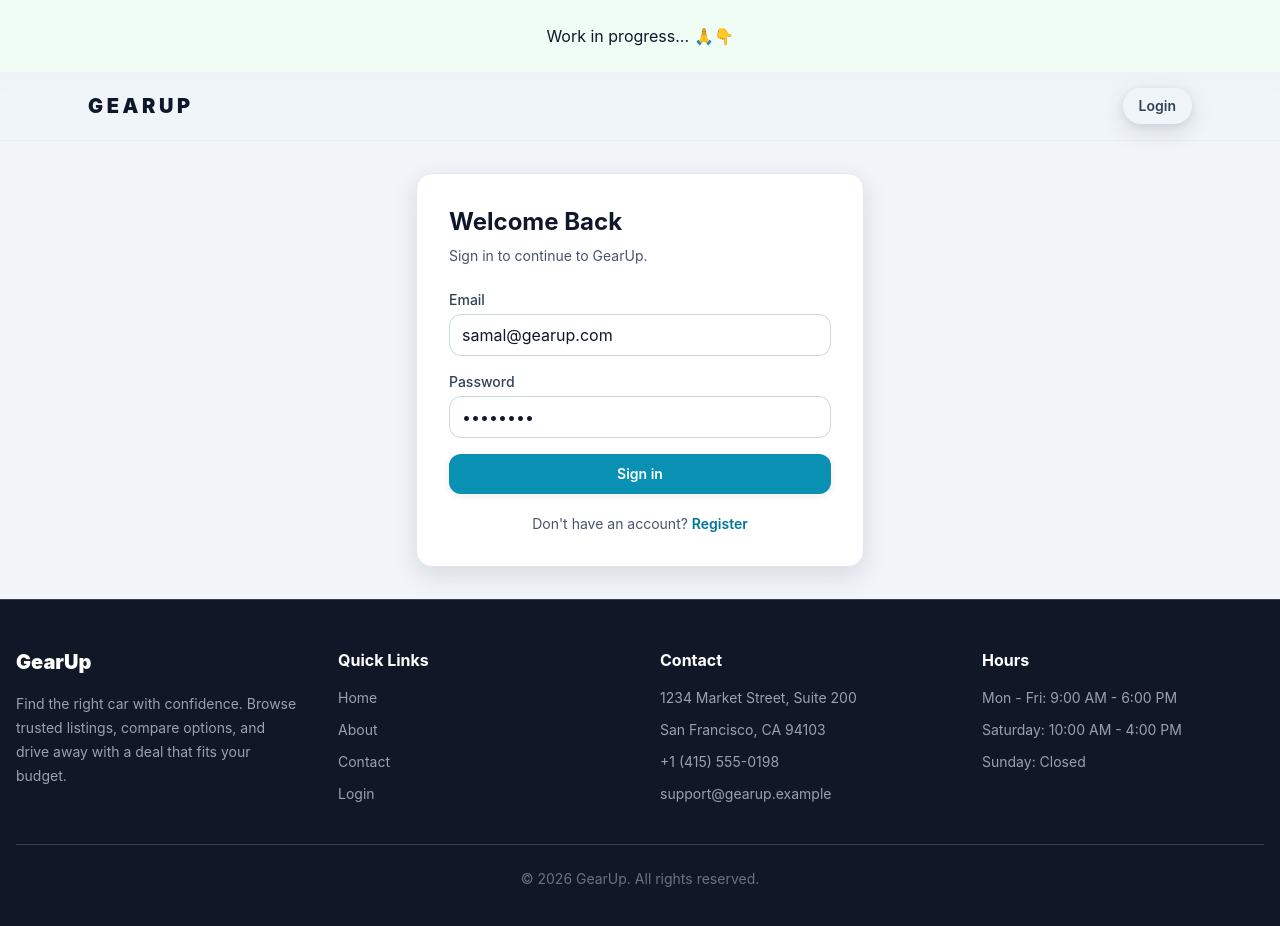
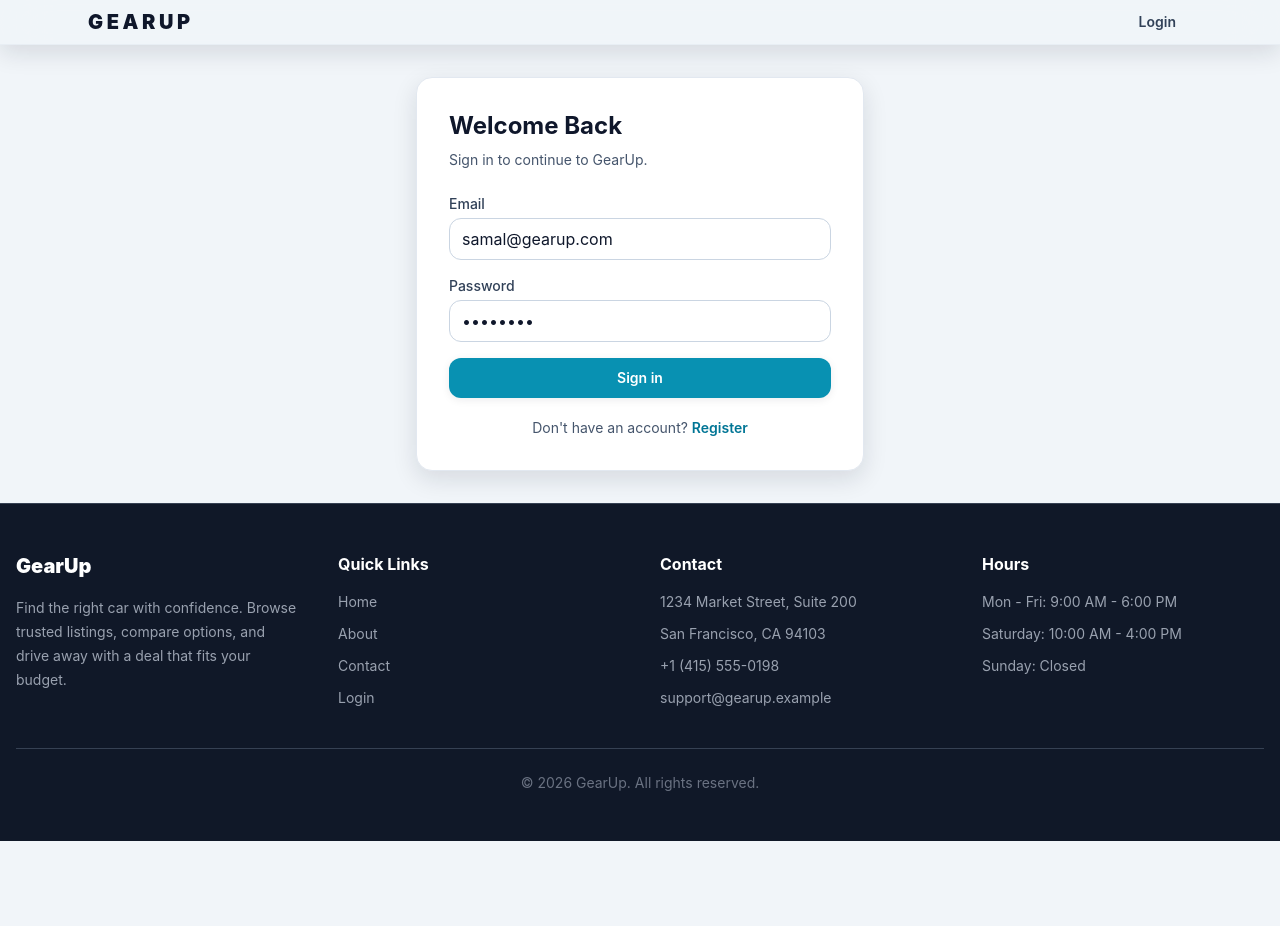
Before and after one commit to Samal-Ibrahim/gearup-client, a React (Vite) app: page /login in a window 1280 px wide. Shown: the top 926 px of the page. After the commit the page ends 841 px from the top, so only its background shows below. Built offline with nearby package versions, Linux system fonts and the light colour scheme.

Commit message:
Refactor code structure for improved readability and maintainability

```diff
--- a/src/App.tsx
+++ b/src/App.tsx
@@ -5,9 +5,9 @@ import AppRoutes from "./routes/Index"
 function App() {
   return (
     <div className="flex min-h-screen flex-col">
-      <div className="flex w-full items-center bg-green-50 p-6 shadow-md">
+      {/* <div className="flex w-full items-center bg-green-50 p-1 shadow-md">
         <h3 className="mx-auto">Work in progress... 🙏👇</h3>
-      </div>
+      </div> */}
       <Header />
       <main className="flex-1">
         <AppRoutes />
--- a/src/components/Header.tsx
+++ b/src/components/Header.tsx
@@ -1,4 +1,5 @@
 import { NavLink } from "react-router-dom"
+import profileImg from "../assets/profile-img.jpg"
 import { useAuth } from "../context/IsAuthContext"
 import { clearToken } from "../features/auth/token"
 
@@ -7,36 +8,27 @@ const Header = () => {
 
   // const url = window.location.pathname
 
-
-
   return (
-    <header className="sticky top-0 z-50 border-slate-200/60 border-b bg-slate-100/80 backdrop-blur-xl">
-      <div className="mx-auto flex w-full max-w-6xl items-center justify-between px-4 py-4 sm:px-6">
+    <header className="sticky top-0 z-50 border-slate-200/60 border-b bg-slate-100/80 shadow-md backdrop-blur-xl">
+      <div className="mx-auto flex w-full max-w-6xl items-center justify-between px-4 py-1 sm:px-6">
         <NavLink to="/" className="font-black text-slate-900 text-xl uppercase tracking-[0.18em]">
           GearUp
         </NavLink>
 
-        <nav className="hidden items-center rounded-full shadow-sm sm:flex">
+        <nav className="hidden items-center sm:flex">
           {!isAuth && (
             <NavLink
               to="/login"
-              className="rounded-full px-4 py-2 font-semibold text-slate-700 text-sm shadow-md transition-all duration-300 hover:bg-white/90 hover:text-slate-900"
+              className="rounded-full px-4 py-2 font-semibold text-slate-700 text-sm transition-all duration-300 hover:bg-white/90 hover:text-slate-900"
             >
               Login
             </NavLink>
           )}
           {isAuth && (
-            <>
-              <NavLink
-                to="/profile"
-                className="bg-cyan-500 text-white shadow-[0_8px_24px_rgba(6,182,212,0.35)]"
-              >
-                Profile
-              </NavLink>
-
+            <div className="flex flex-row items-center gap-4 py-1">
               <NavLink
                 to="/login"
-                className=""
+                className="rounded-full bg-slate-100/80 px-4 py-1 transition-all duration-300 hover:bg-white/90 hover:text-slate-900"
                 onClick={() => {
                   logout()
                   clearToken()
@@ -44,7 +36,16 @@ const Header = () => {
               >
                 Logout
               </NavLink>
-            </>
+              <div className="flex">
+                <NavLink to="/profile">
+                  <img
+                    className="h-9 w-9 rounded-full object-cover"
+                    src={profileImg}
+                    alt="profile img"
+                  />
+                </NavLink>
+              </div>
+            </div>
           )}
         </nav>
       </div>
--- a/src/pages/auth/Login.tsx
+++ b/src/pages/auth/Login.tsx
@@ -1,7 +1,6 @@
 import { useState } from "react"
 import { Link } from "react-router"
-import { useLogin } from "../../features/auth/hooks";
-
+import { useLogin } from "../../features/auth/hooks"
 
 const Login = () => {
   const [email, setEmail] = useState("samal@gearup.com")
@@ -33,7 +32,6 @@ const Login = () => {
               required
               value={email}
               onChange={(event) => setEmail(event.target.value)}
-
               placeholder="you@example.com"
               className="w-full rounded-lg border border-slate-300 bg-white px-3 py-2 text-slate-900 outline-none transition focus:border-brand-500 focus:ring-2 focus:ring-brand-500/30"
             />
@@ -65,7 +63,7 @@ const Login = () => {
           <button
             type="submit"
             disabled={isPending}
-            className="btn-primary w-full px-4 py-2.5 font-semibold text-sm disabled:cursor-not-allowed disabled:opacity-70"
+            className="btn-primary w-full cursor-pointer px-4 py-2.5 font-semibold text-sm disabled:cursor-not-allowed disabled:opacity-70"
           >
             {isPending ? "Signing in..." : "Sign in"}
           </button>
--- a/src/pages/auth/Register.tsx
+++ b/src/pages/auth/Register.tsx
@@ -143,7 +143,7 @@ const Register = () => {
           <button
             type="submit"
             disabled={isPending}
-            className="btn-primary w-full px-4 py-2.5 font-semibold text-sm disabled:cursor-not-allowed disabled:opacity-70"
+            className="btn-primary w-full cursor-pointer px-4 py-2.5 font-semibold text-sm disabled:cursor-not-allowed disabled:opacity-70"
           >
             {isPending ? "Creating account..." : "Create account"}
           </button>
```
Also changed, not shown: src/assets/profile-img.jpg (added).
